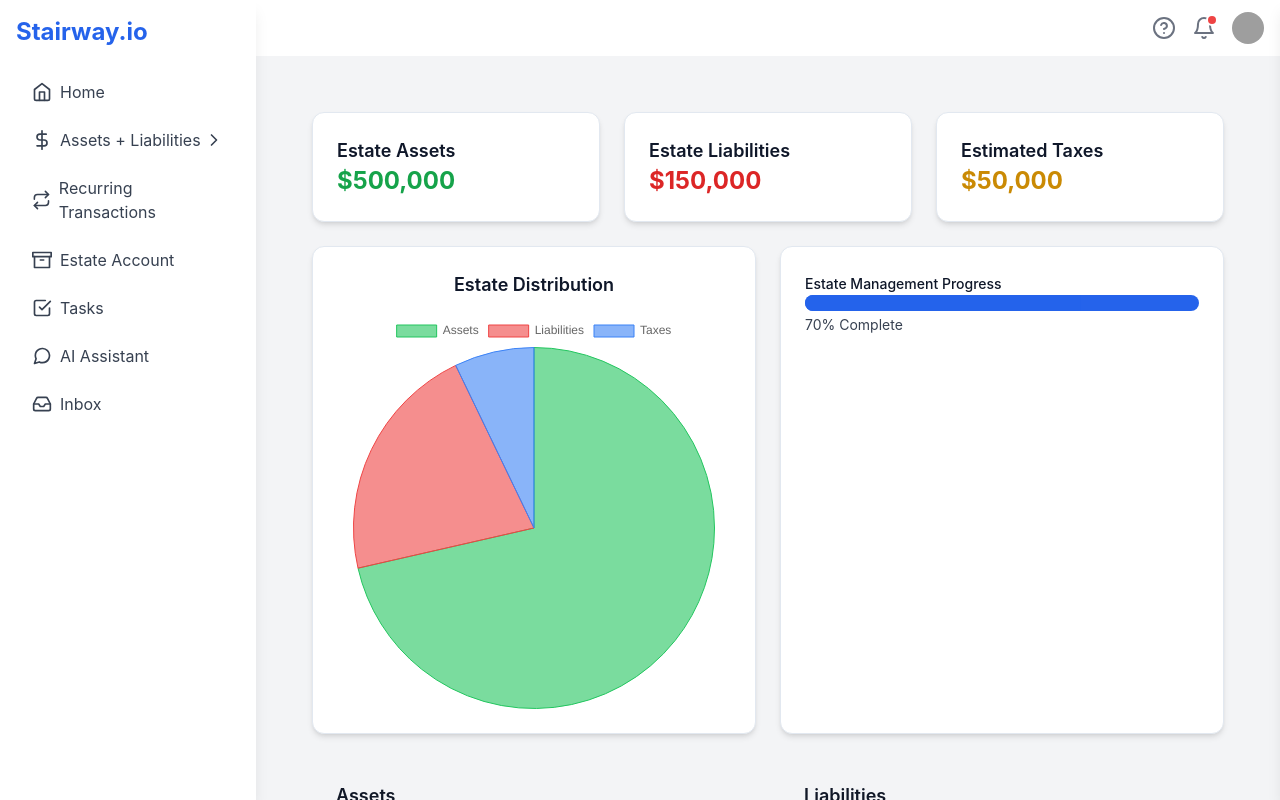
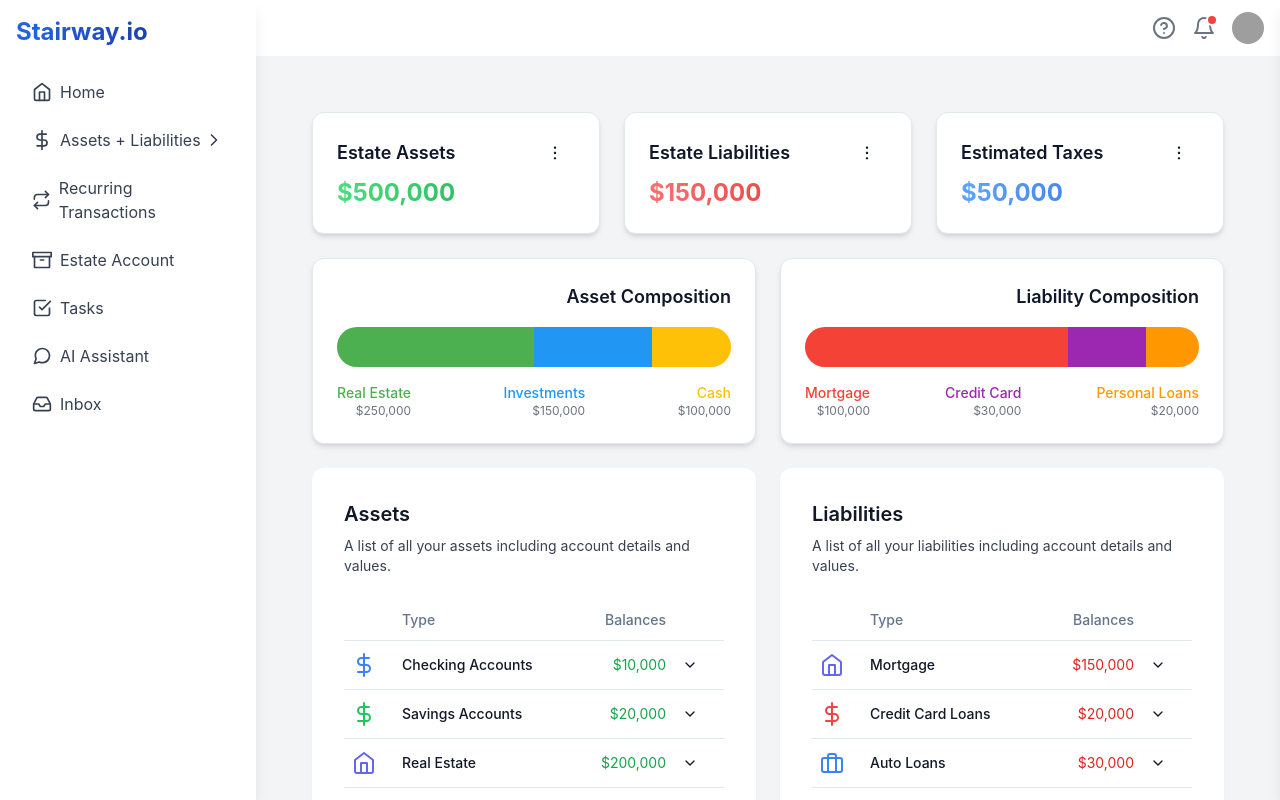
Before and after one commit to bwirakes/stairway-io, a Next.js app: page /inventory in a window 1280 px wide. Built offline with nearby package versions, Linux system fonts and the light colour scheme; grey boxes are pictures that could not be loaded.

Commit message:
updataed sidebar and asset and liabilities section

```diff
--- a/app/(dashboard)/inventory/page.tsx
+++ b/app/(dashboard)/inventory/page.tsx
@@ -1,11 +1,17 @@
-// app/(dashboard)/estate-inventory/page.tsx
 'use client';
 
-import React, { useState } from 'react';
+import React from 'react';
 import { Card } from '@/components/ui/card';
 import AccountTable from '@/components/ui/account-table';
-import ProgressBarComponent from '@/components/ui/progress-bar';
-import PieChart from '@/components/ui/PieChart';
+import HorizontalBarChart from '@/components/HorizontalBarChart';
+import { DotsVerticalIcon } from '@radix-ui/react-icons';
+import { Button } from '@/components/ui/button';
+import {
+  DropdownMenu,
+  DropdownMenuContent,
+  DropdownMenuItem,
+  DropdownMenuTrigger,
+} from '@/components/ui/dropdown-menu';
 import {
   FiDollarSign,
   FiHome,
@@ -13,47 +19,97 @@ import {
 } from 'react-icons/fi';
 
 export default function EstateInventoryPage() {
-  // State for progress percentage (dummy value)
-  const [progressPercentage] = useState(70);
-
   return (
     <div className="w-full min-h-screen bg-gray-100">
-      {/* Header */}
-
-      {/* Main Content */}
       <main className="flex flex-col items-start w-full px-6 py-6 space-y-6">
         {/* Three Summary Boxes */}
         <div className="grid w-full grid-cols-1 gap-6 max-w-7xl sm:grid-cols-3">
           <Card className="p-6 text-left bg-white shadow-md">
-            <h3 className="text-lg font-semibold">Estate Assets</h3>
-            <p className="text-2xl font-bold text-green-600">$500,000</p>
+            <div className="flex items-center justify-between mb-2">
+              <h3 className="text-lg font-semibold">Estate Assets</h3>
+              <DropdownMenu>
+                <DropdownMenuTrigger asChild>
+                  <Button variant="ghost" size="sm">
+                    <DotsVerticalIcon className="w-4 h-4" />
+                  </Button>
+                </DropdownMenuTrigger>
+                <DropdownMenuContent>
+                  <DropdownMenuItem onSelect={() => console.log('Go to Assets')}>
+                    Go to Assets
+                  </DropdownMenuItem>
+                </DropdownMenuContent>
+              </DropdownMenu>
+            </div>
+            <p className="text-2xl font-bold text-transparent bg-gradient-to-r from-green-400 to-green-600 bg-clip-text">$500,000</p>
           </Card>
           <Card className="p-6 text-left bg-white shadow-md">
-            <h3 className="text-lg font-semibold">Estate Liabilities</h3>
-            <p className="text-2xl font-bold text-red-600">$150,000</p>
+            <div className="flex items-center justify-between mb-2">
+              <h3 className="text-lg font-semibold">Estate Liabilities</h3>
+              <DropdownMenu>
+                <DropdownMenuTrigger asChild>
+                  <Button variant="ghost" size="sm">
+                    <DotsVerticalIcon className="w-4 h-4" />
+                  </Button>
+                </DropdownMenuTrigger>
+                <DropdownMenuContent>
+                  <DropdownMenuItem onSelect={() => console.log('Go to Liabilities')}>
+                    Go to Liabilities
+                  </DropdownMenuItem>
+                </DropdownMenuContent>
+              </DropdownMenu>
+            </div>
+            <p className="text-2xl font-bold text-transparent bg-gradient-to-r from-red-400 to-red-600 bg-clip-text">$150,000</p>
           </Card>
           <Card className="p-6 text-left bg-white shadow-md">
-            <h3 className="text-lg font-semibold">Estimated Taxes</h3>
-            <p className="text-2xl font-bold text-yellow-600">$50,000</p>
+            <div className="flex items-center justify-between mb-2">
+              <h3 className="text-lg font-semibold">Estimated Taxes</h3>
+              <DropdownMenu>
+                <DropdownMenuTrigger asChild>
+                  <Button variant="ghost" size="sm">
+                    <DotsVerticalIcon className="w-4 h-4" />
+                  </Button>
+                </DropdownMenuTrigger>
+                <DropdownMenuContent>
+                  <DropdownMenuItem onSelect={() => console.log('Go to Taxes')}>
+                    Go to Taxes
+                  </DropdownMenuItem>
+                </DropdownMenuContent>
+              </DropdownMenu>
+            </div>
+            <p className="text-2xl font-bold text-transparent bg-gradient-to-r from-blue-400 to-blue-600 bg-clip-text">$50,000</p>
           </Card>
         </div>
 
         {/* Charts Section */}
         <div className="grid w-full grid-cols-1 gap-6 max-w-7xl sm:grid-cols-2">
-          {/* Estate Distribution Pie Chart */}
+          {/* Asset Composition Chart */}
           <Card className="p-6 bg-white shadow-md">
-            <h3 className="mb-4 text-lg font-semibold text-center">
-              Estate Distribution
+            <h3 className="mb-4 text-lg font-semibold text-right">
+              Asset Composition
             </h3>
-            <div className="flex justify-center">
-             <PieChart />
-            </div>
+            <HorizontalBarChart
+              data={[
+                { name: 'Real Estate', value: 250000 },
+                { name: 'Investments', value: 150000 },
+                { name: 'Cash', value: 100000 },
+              ]}
+              colors={['#4CAF50', '#2196F3', '#FFC107']}
+            />
           </Card>
 
-          {/* Progress Bar */}
+          {/* Liability Composition Chart */}
           <Card className="p-6 bg-white shadow-md">
-            <ProgressBarComponent title="Estate Management Progress" percentage={progressPercentage} />
-            {/* Optional: Button to simulate progress */}
+            <h3 className="mb-4 text-lg font-semibold text-right">
+              Liability Composition
+            </h3>
+            <HorizontalBarChart
+              data={[
+                { name: 'Mortgage', value: 100000 },
+                { name: 'Credit Card', value: 30000 },
+                { name: 'Personal Loans', value: 20000 },
+              ]}
+              colors={['#F44336', '#9C27B0', '#FF9800']}
+            />
           </Card>
         </div>
 
--- a/components/AssetsTable.tsx
+++ b/components/AssetsTable.tsx
@@ -1,6 +1,6 @@
 'use client'
 
-import React, { useState, useMemo } from 'react'
+import React from 'react'
 import {
   Table,
   TableBody,
@@ -16,8 +16,8 @@ import {
   DropdownMenuTrigger,
 } from '@/components/ui/dropdown-menu'
 import { Button } from '@/components/ui/button'
-import { Input } from '@/components/ui/input'
-import { DotsVerticalIcon, ChevronUpIcon, ChevronDownIcon, DownloadIcon } from '@radix-ui/react-icons'
+import { DotsVerticalIcon } from '@radix-ui/react-icons'
+import { FiCreditCard, FiDollarSign, FiPieChart, FiTrendingUp, FiUser } from 'react-icons/fi'
 
 interface Asset {
   id: number
@@ -78,45 +78,6 @@ const assetsData: Asset[] = [
 ]
 
 const AssetsTable: React.FC = () => {
-  const [sortColumn, setSortColumn] = useState<keyof Asset>('accountName')
-  const [sortDirection, setSortDirection] = useState<'asc' | 'desc'>('asc')
-  const [searchTerm, setSearchTerm] = useState('')
-
-  const sortedAssets = useMemo(() => {
-    return [...assetsData].sort((a, b) => {
-      if (a[sortColumn] < b[sortColumn]) return sortDirection === 'asc' ? -1 : 1
-      if (a[sortColumn] > b[sortColumn]) return sortDirection === 'asc' ? 1 : -1
-      return 0
-    })
-  }, [sortColumn, sortDirection])
-
-  const filteredAssets = useMemo(() => {
-    return sortedAssets.filter(asset =>
-      Object.values(asset).some(value =>
-        value.toString().toLowerCase().includes(searchTerm.toLowerCase())
-      )
-    )
-  }, [sortedAssets, searchTerm])
-
-  const handleSort = (column: keyof Asset) => {
-    if (column === sortColumn) {
-      setSortDirection(sortDirection === 'asc' ? 'desc' : 'asc')
-    } else {
-      setSortColumn(column)
-      setSortDirection('asc')
-    }
-  }
-
-  const handleExport = () => {
-    // Implement export functionality here
-    console.log('Exporting assets...')
-  }
-
-  const renderSortIcon = (column: keyof Asset) => {
-    if (column !== sortColumn) return null
-    return sortDirection === 'asc' ? <ChevronUpIcon className="w-4 h-4 ml-1" /> : <ChevronDownIcon className="w-4 h-4 ml-1" />
-  }
-
   const getStatusColor = (status: Asset['accountStatus']) => {
     switch (status) {
       case 'Open':
@@ -130,59 +91,49 @@ const AssetsTable: React.FC = () => {
     }
   }
 
+  const getAccountIcon = (accountName: string) => {
+    if (accountName.includes('Checking') || accountName.includes('Savings')) {
+      return <FiDollarSign className="w-5 h-5 text-blue-500" />
+    } else if (accountName.includes('Investment')) {
+      return <FiTrendingUp className="w-5 h-5 text-green-500" />
+    } else if (accountName.includes('Retirement')) {
+      return <FiPieChart className="w-5 h-5 text-purple-500" />
+    } else if (accountName.includes('Credit Card')) {
+      return <FiCreditCard className="w-5 h-5 text-red-500" />
+    } else {
+      return <FiUser className="w-5 h-5 text-gray-500" />
+    }
+  }
+
   return (
-    <div className="overflow-hidden bg-white shadow-sm rounded-xl dark:bg-neutral-900">
+    <div className="bg-white shadow-sm rounded-xl dark:bg-neutral-900">
       <div className="p-4 sm:p-6 lg:p-8">
         <div className="sm:flex sm:items-center">
           <div className="sm:flex-auto">
             <h1 className="text-xl font-semibold text-gray-900 dark:text-white">Assets</h1>
             <p className="mt-2 text-sm text-gray-700 dark:text-gray-400">A list of all your financial assets including account details and current values.</p>
           </div>
-          <div className="mt-4 sm:mt-0 sm:ml-16 sm:flex-none">
-            <Button onClick={handleExport} className="inline-flex items-center">
-              <DownloadIcon className="w-4 h-4 mr-2" />
-              Export
-            </Button>
         </div>
-        </div>
-        <div className="mt-4">
-          <Input
-            type="search"
-            placeholder="Search assets..."
-            value={searchTerm}
-            onChange={(e) => setSearchTerm(e.target.value)}
-            className="max-w-sm"
-          />
-        </div>
-        <div className="mt-6 overflow-hidden border border-gray-200 dark:border-gray-700 sm:rounded-lg">
-          <div className="overflow-x-auto">
+        <div className="flow-root mt-6">
+          <div className="-mx-4 -my-2 overflow-x-auto sm:-mx-6 lg:-mx-8">
+            <div className="inline-block min-w-full py-2 align-middle sm:px-6 lg:px-8">
               <Table>
                 <TableHeader>
                   <TableRow>
-                  <TableHead onClick={() => handleSort('accountName')} className="cursor-pointer">
-                    Account Name {renderSortIcon('accountName')}
-                  </TableHead>
-                  <TableHead onClick={() => handleSort('accountNumber')} className="cursor-pointer">
-                    Account Number {renderSortIcon('accountNumber')}
-                  </TableHead>
-                  <TableHead onClick={() => handleSort('accountValue')} className="cursor-pointer">
-                    Account Value {renderSortIcon('accountValue')}
-                  </TableHead>
-                  <TableHead onClick={() => handleSort('accountStatus')} className="cursor-pointer">
-                    Status {renderSortIcon('accountStatus')}
-                  </TableHead>
-                  <TableHead onClick={() => handleSort('accountType')} className="hidden cursor-pointer md:table-cell">
-                    Type {renderSortIcon('accountType')}
-                  </TableHead>
-                  <TableHead onClick={() => handleSort('date')} className="hidden cursor-pointer md:table-cell">
-                    Date {renderSortIcon('date')}
-                  </TableHead>
+                    <TableHead className="w-[50px]"></TableHead>
+                    <TableHead>Account Name</TableHead>
+                    <TableHead>Account Number</TableHead>
+                    <TableHead>Account Value</TableHead>
+                    <TableHead>Status</TableHead>
+                    <TableHead className="hidden md:table-cell">Type</TableHead>
+                    <TableHead className="hidden md:table-cell">Date</TableHead>
                     <TableHead className="text-right">Actions</TableHead>
                   </TableRow>
                 </TableHeader>
                 <TableBody>
-                {filteredAssets.map((asset) => (
+                  {assetsData.map((asset) => (
                     <TableRow key={asset.id} className="hover:bg-gray-50 dark:hover:bg-neutral-800">
+                      <TableCell>{getAccountIcon(asset.accountName)}</TableCell>
                       <TableCell className="font-medium">{asset.accountName}</TableCell>
                       <TableCell>{asset.accountNumber}</TableCell>
                       <TableCell>{asset.accountValue}</TableCell>
@@ -222,6 +173,7 @@ const AssetsTable: React.FC = () => {
           </div>
         </div>
       </div>
+    </div>
   )
 }
 
--- /dev/null
+++ b/components/HorizontalBarChart.tsx
@@ -0,0 +1,42 @@
+import React from 'react';
+
+interface BarChartProps {
+  data: { name: string; value: number }[];
+  colors: string[];
+}
+
+const HorizontalBarChart: React.FC<BarChartProps> = ({ data, colors }) => {
+  const total = data.reduce((sum, item) => sum + item.value, 0);
+
+  return (
+    <div className="space-y-4">
+      <div className="relative h-10 overflow-hidden bg-gray-200 rounded-full">
+        {data.map((item, index) => {
+          const width = (item.value / total) * 100;
+          const left = data.slice(0, index).reduce((sum, prevItem) => sum + (prevItem.value / total) * 100, 0);
+          return (
+            <div
+              key={item.name}
+              className="absolute top-0 h-full"
+              style={{
+                width: `${width}%`,
+                left: `${left}%`,
+                backgroundColor: colors[index],
+              }}
+            />
+          );
+        })}
+      </div>
+      <div className="flex justify-between">
+        {data.map((item, index) => (
+          <div key={item.name} className="text-right">
+            <div className="text-sm font-medium" style={{ color: colors[index] }}>{item.name}</div>
+            <div className="text-xs text-gray-500">${item.value.toLocaleString()}</div>
+          </div>
+        ))}
+      </div>
+    </div>
+  );
+};
+
+export default HorizontalBarChart;
--- a/components/ui/account-table.tsx
+++ b/components/ui/account-table.tsx
@@ -1,17 +1,24 @@
-// components/ui/AccountTable.tsx
 'use client';
 
 import React, { useState } from 'react';
-import { Table, TableBody, TableCell, TableRow } from '@/components/ui/table';
+import {
+  Table,
+  TableBody,
+  TableCell,
+  TableHead,
+  TableHeader,
+  TableRow,
+} from '@/components/ui/table';
+import { Input } from '@/components/ui/input';
+import { Button } from '@/components/ui/button';
+import { DownloadIcon, MixerHorizontalIcon } from '@radix-ui/react-icons';
 import {
   DropdownMenu,
   DropdownMenuContent,
   DropdownMenuItem,
-  DropdownMenuLabel,
   DropdownMenuTrigger,
 } from '@/components/ui/dropdown-menu';
-import { FiChevronDown, FiChevronUp, FiMoreVertical } from 'react-icons/fi';
-import clsx from 'clsx';
+import { FiChevronDown, FiChevronUp } from 'react-icons/fi';
 
 interface ChildAccount {
   id: number;
@@ -25,7 +32,7 @@ interface AccountType {
   type: string;
   value: string;
   children: ChildAccount[];
-  isAsset: boolean; // Determines color (green for assets, red for liabilities)
+  isAsset: boolean;
 }
 
 interface AccountTableProps {
@@ -35,6 +42,7 @@ interface AccountTableProps {
 
 const AccountTable: React.FC<AccountTableProps> = ({ title, data }) => {
   const [expandedRows, setExpandedRows] = useState<Set<number>>(new Set());
+  const [searchTerm, setSearchTerm] = useState('');
 
   const toggleRow = (id: number) => {
     const newExpandedRows = new Set(expandedRows);
@@ -46,78 +54,76 @@ const AccountTable: React.FC<AccountTableProps> = ({ title, data }) => {
     setExpandedRows(newExpandedRows);
   };
 
+  const filteredData = data.filter(account =>
+    account.type.toLowerCase().includes(searchTerm.toLowerCase()) ||
+    account.children.some(child => child.name.toLowerCase().includes(searchTerm.toLowerCase()))
+  );
+
   return (
-    <div className="w-full bg-transparent rounded-md">
-      <h3 className="px-6 pt-6 mb-4 text-lg font-semibold text-left">{title}</h3>
-      <Table className="min-w-full bg-white rounded-lg">
+    <div className="overflow-hidden bg-white shadow-sm rounded-xl dark:bg-neutral-900">
+      <div className="p-4 sm:p-6 lg:p-8">
+        <div className="sm:flex sm:items-center sm:justify-between">
+          <div>
+            <h2 className="text-xl font-semibold text-gray-900 dark:text-white">{title}</h2>
+            <p className="mt-2 text-sm text-gray-700 dark:text-gray-400">A list of all your {title.toLowerCase()} including account details and values.</p>
+          </div>
+        </div>
+
+        <div className="mt-6 overflow-x-auto">
+          <Table>
+            <TableHeader>
+              <TableRow>
+                <TableHead className="w-[50px]"></TableHead>
+                <TableHead>Type</TableHead>
+                <TableHead className="text-right">Balances</TableHead>
+                <TableHead className="w-[50px]"></TableHead>
+              </TableRow>
+            </TableHeader>
             <TableBody>
-          {data.map((account) => (
+              {filteredData.map((account) => (
                 <React.Fragment key={account.id}>
-              {/* Parent Row */}
-              <TableRow className="hover:bg-gray-100">
-                <TableCell className="px-6 py-2">{account.logo}</TableCell>
-                <TableCell className="flex items-center px-6 py-2">
-                  <span className="mr-2">{account.type}</span>
-                </TableCell>
-                <TableCell
-                  className={clsx(
-                    'px-6 py-2 text-left',
-                    account.isAsset ? 'text-green-600' : 'text-red-600'
-                  )}
-                >
+                  <TableRow className="hover:bg-gray-50 dark:hover:bg-neutral-800">
+                    <TableCell>{account.logo}</TableCell>
+                    <TableCell className="font-medium">{account.type}</TableCell>
+                    <TableCell className={`text-right ${account.isAsset ? 'text-green-600' : 'text-red-600'}`}>
                       {account.value}
                     </TableCell>
-                <TableCell className="px-6 py-2 text-right">
-                  <button
+                    <TableCell>
+                      <Button
+                        variant="ghost"
+                        size="sm"
                         onClick={() => toggleRow(account.id)}
-                    className="focus:outline-none"
-                    aria-label={expandedRows.has(account.id) ? 'Collapse' : 'Expand'}
+                        className="p-0"
                       >
                         {expandedRows.has(account.id) ? (
-                      <FiChevronUp className="w-5 h-5 text-gray-500" />
+                          <FiChevronUp className="w-4 h-4" />
                         ) : (
-                      <FiChevronDown className="w-5 h-5 text-gray-500" />
+                          <FiChevronDown className="w-4 h-4" />
                         )}
-                  </button>
+                      </Button>
                     </TableCell>
                   </TableRow>
-
-              {/* Child Rows */}
-              {expandedRows.has(account.id) &&
-                account.children.map((child) => (
-                  <TableRow key={child.id} className="bg-white">
-                    <TableCell className="px-6 py-2"></TableCell>
-                    <TableCell className="flex items-center px-6 py-2 pl-12">
-                      <span className="mr-2">{child.name}</span>
-                    </TableCell>
-                    <TableCell
-                      className={clsx(
-                        'px-6 py-2 text-left',
-                        account.isAsset ? 'text-green-600' : 'text-red-600'
-                      )}
-                    >
+                  {expandedRows.has(account.id) && account.children.map((child) => (
+                    <TableRow key={child.id} className="bg-gray-50 dark:bg-neutral-800">
+                      <TableCell></TableCell>
+                      <TableCell className="pl-8">{child.name}</TableCell>
+                      <TableCell className={`text-right ${account.isAsset ? 'text-green-600' : 'text-red-600'}`}>
                         {child.value}
                       </TableCell>
-                    <TableCell className="px-6 py-2 text-right">
+                      <TableCell>
                         <DropdownMenu>
                           <DropdownMenuTrigger asChild>
-                          <button
-                            className="focus:outline-none"
-                            aria-label="Open actions menu"
-                          >
-                            <FiMoreVertical className="w-5 h-5 text-gray-500" />
-                          </button>
+                            <Button variant="ghost" size="sm" className="p-0">
+                              <span className="sr-only">Open menu</span>
+                              <MixerHorizontalIcon className="w-4 h-4" />
+                            </Button>
                           </DropdownMenuTrigger>
-                        <DropdownMenuContent align="end" className="w-48">
-                          <DropdownMenuLabel>Actions</DropdownMenuLabel>
-                          <DropdownMenuItem onClick={() => { /* Handle Account Details */ }}>
-                            Account Details
+                          <DropdownMenuContent align="end">
+                            <DropdownMenuItem onSelect={() => console.log('View details')}>
+                              View details
                             </DropdownMenuItem>
-                          <DropdownMenuItem onClick={() => { /* Handle Transaction Details */ }}>
-                            Transaction Details
-                          </DropdownMenuItem>
-                          <DropdownMenuItem onClick={() => { /* Handle Close Account with AI */ }}>
-                            Close Account with AI
+                            <DropdownMenuItem onSelect={() => console.log('Edit account')}>
+                              Edit account
                             </DropdownMenuItem>
                           </DropdownMenuContent>
                         </DropdownMenu>
@@ -129,6 +135,8 @@ const AccountTable: React.FC<AccountTableProps> = ({ title, data }) => {
             </TableBody>
           </Table>
         </div>
+      </div>
+    </div>
   );
 };
 
--- a/components/ui/sidebar.tsx
+++ b/components/ui/sidebar.tsx
@@ -35,7 +35,9 @@ export default function Sidebar({ isOpen, onClose }: { isOpen: boolean; onClose:
     >
       {/* Header Section */}
       <div className="flex items-center justify-between mb-6">
-        <h1 className="text-2xl font-bold text-blue-600">Stairway.io</h1>
+        <h1 className="text-2xl font-bold text-transparent bg-gradient-to-r from-blue-600 to-blue-800 bg-clip-text">
+          Stairway.io
+        </h1>
         <button onClick={onClose} className="text-gray-500 md:hidden hover:text-gray-600">
           <FiX className="w-6 h-6" />
           <span className="sr-only">Close sidebar</span>
```
Lines whose indentation alone changed are shown as unchanged.
